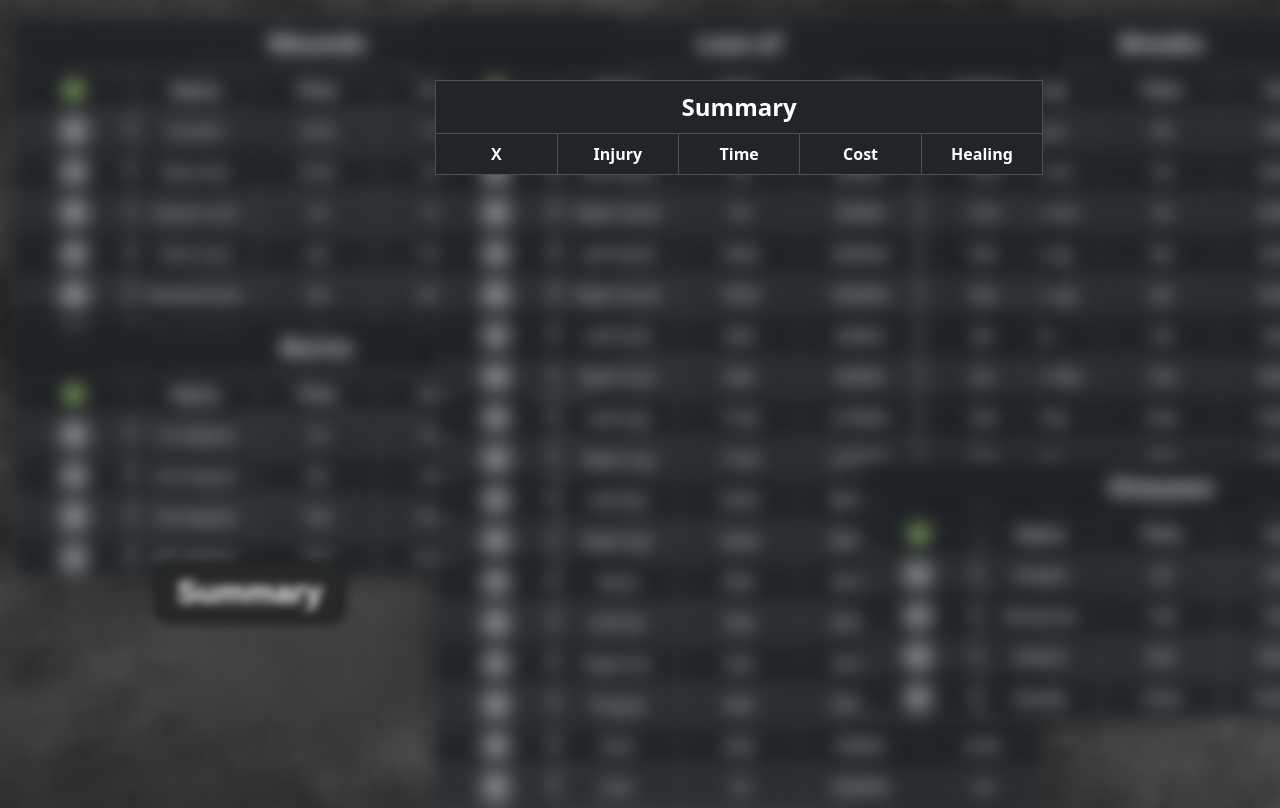
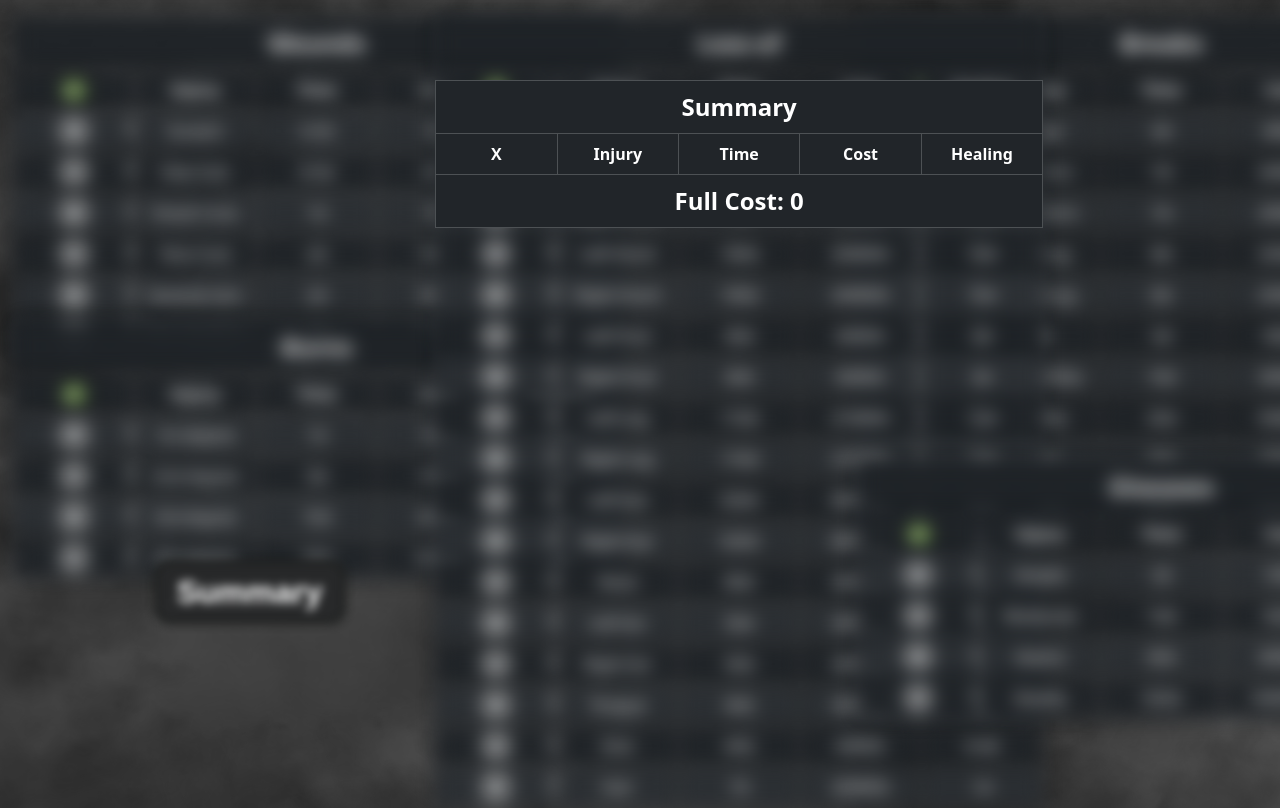
Before and after one commit to Setiver/Heal, a React (Create React App) app in the folder heal/: page / in a window 1280 px wide. Both pictures are taken after a click on the button "Summary". Shown: the top 808 px of the page. Built offline with nearby package versions, Linux system fonts and the light colour scheme.

Commit message:
fullprice

```diff
--- a/heal/src/res/main.js
+++ b/heal/src/res/main.js
@@ -10,6 +10,7 @@ const Heal = () => {
   const [injuryHolder, setInjuryHolder] = useState(Array(30).fill(0));
 
   const [fullTimeHeal, setFullTimeHeal] = useState([]);
+  const [fullPrice, setFullPrice] = useState(0);
 
   const [show, setShow] = useState(false);
 
@@ -51,6 +52,13 @@ const Heal = () => {
   }
 
   useEffect(() => {
+    setFullPrice(
+      moneyRepair.reduce((sum, num) => sum + num),
+      0
+    );
+  }, [moneyRepair]);
+
+  useEffect(() => {
     const fullArrayOfAll = timeHeal
       .map((time, index) => ({
         time: time,
@@ -74,6 +82,7 @@ const Heal = () => {
         return modifiedObj;
       })
       .sort((a, b) => b.time - a.time);
+
     setFullTimeHeal(finalTimeHeal);
   }, [timeHeal, moneyRepair, timeRepair, injuryHolder]);
 
@@ -449,6 +458,13 @@ const Heal = () => {
           <tbody>
             <MedicalBill />
           </tbody>
+          <tfoot>
+            <tr className="table-text-up">
+              <th scope="col" colSpan="5">
+                Full Cost: {fullPrice}
+              </th>
+            </tr>
+          </tfoot>
         </table>
       ) : (
         ''
--- a/heal/src/res/mainMobileM.js
+++ b/heal/src/res/mainMobileM.js
@@ -9,6 +9,7 @@ const HealMoblie = () => {
   const [injuryHolder, setInjuryHolder] = useState(Array(30).fill(0));
 
   const [fullTimeHeal, setFullTimeHeal] = useState([]);
+  const [fullPrice, setFullPrice] = useState(0);
 
   const [show, setShow] = useState(false);
 
@@ -65,6 +66,12 @@ const HealMoblie = () => {
       setInjuryHolder(newInjury);
     }
   }
+  useEffect(() => {
+    setFullPrice(
+      moneyRepair.reduce((sum, num) => sum + num),
+      0
+    );
+  }, [moneyRepair]);
 
   useEffect(() => {
     const fullArrayOfAll = timeHeal
@@ -489,6 +496,13 @@ const HealMoblie = () => {
           <tbody>
             <MedicalBill />
           </tbody>
+          <tfoot>
+            <tr className="table-text-up">
+              <th scope="col" colSpan="5">
+                Full Cost: {fullPrice}
+              </th>
+            </tr>
+          </tfoot>
         </table>
       ) : (
         ''
```
